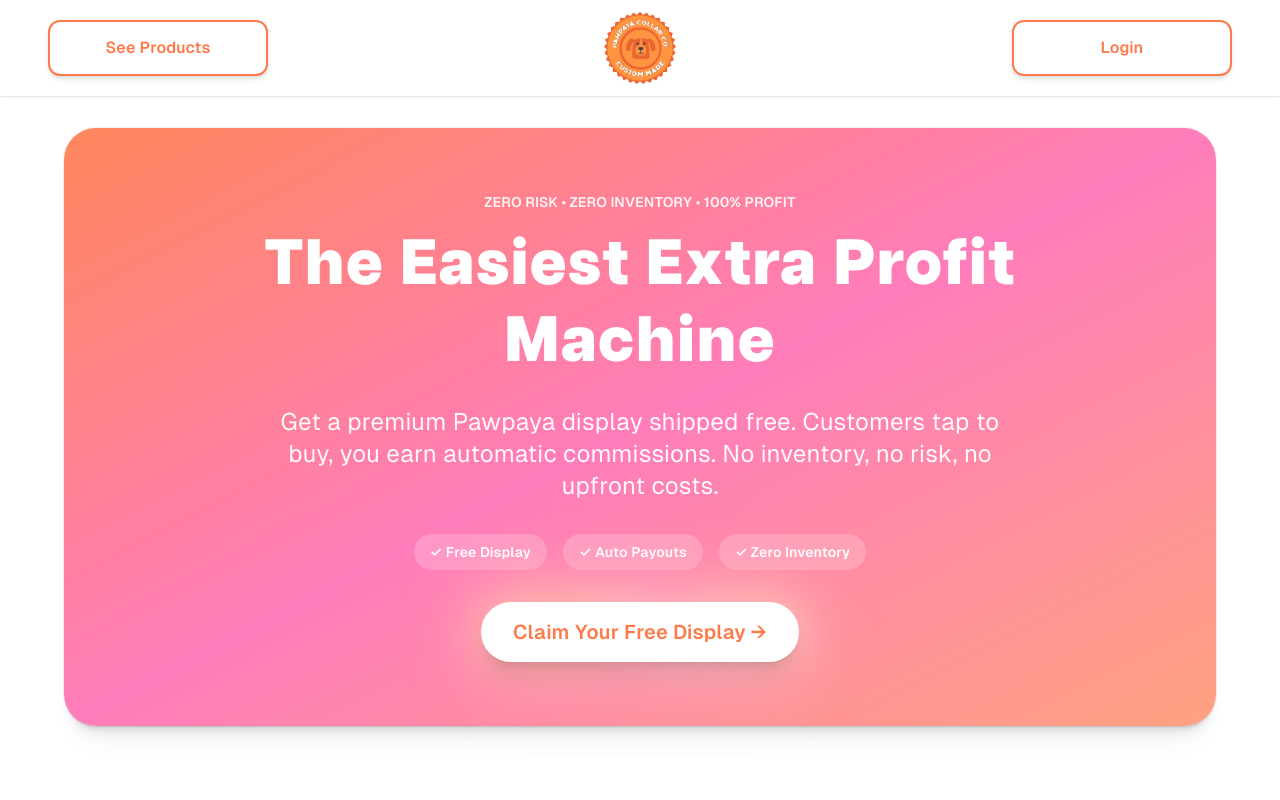
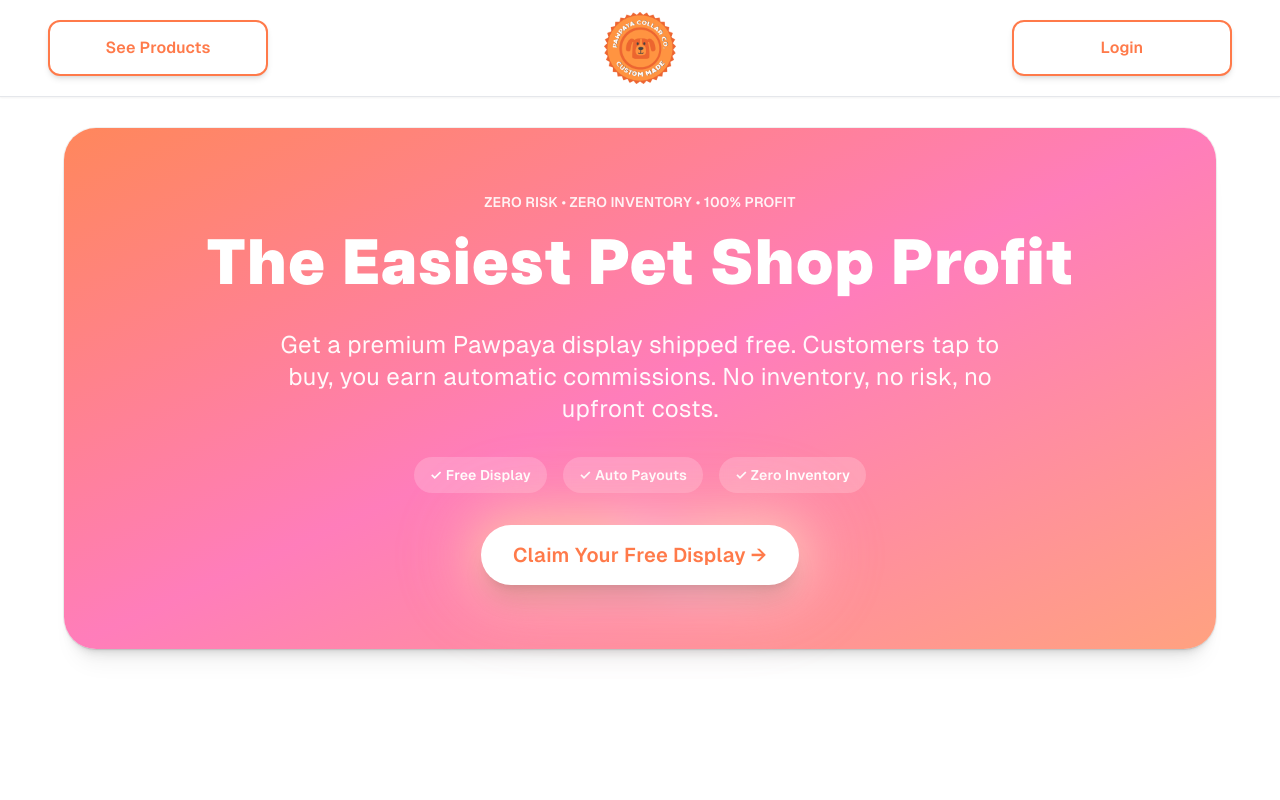
Before and after one commit to pawpayaco/tapify-marketplace, a Next.js app: page / in a window 1280 px wide. Shown: the top 800 px of the page. Built offline with nearby package versions, Linux system fonts and the light colour scheme; no server answers.

Commit message:
Sync latest UID and Priority Display fixes

```diff
--- a/pages/index.js
+++ b/pages/index.js
@@ -141,7 +141,7 @@ export default function Home() {
 
               {/* Main heading */}
               <h1 className="text-2xl sm:text-3xl md:text-5xl lg:text-6xl font-bold mb-3 sm:mb-4 md:mb-6 px-1 sm:px-2 leading-tight">
-                The Easiest Extra Profit Machine
+                The Easiest Pet Shop Profit
               </h1>
 
               {/* Subheader */}
```
